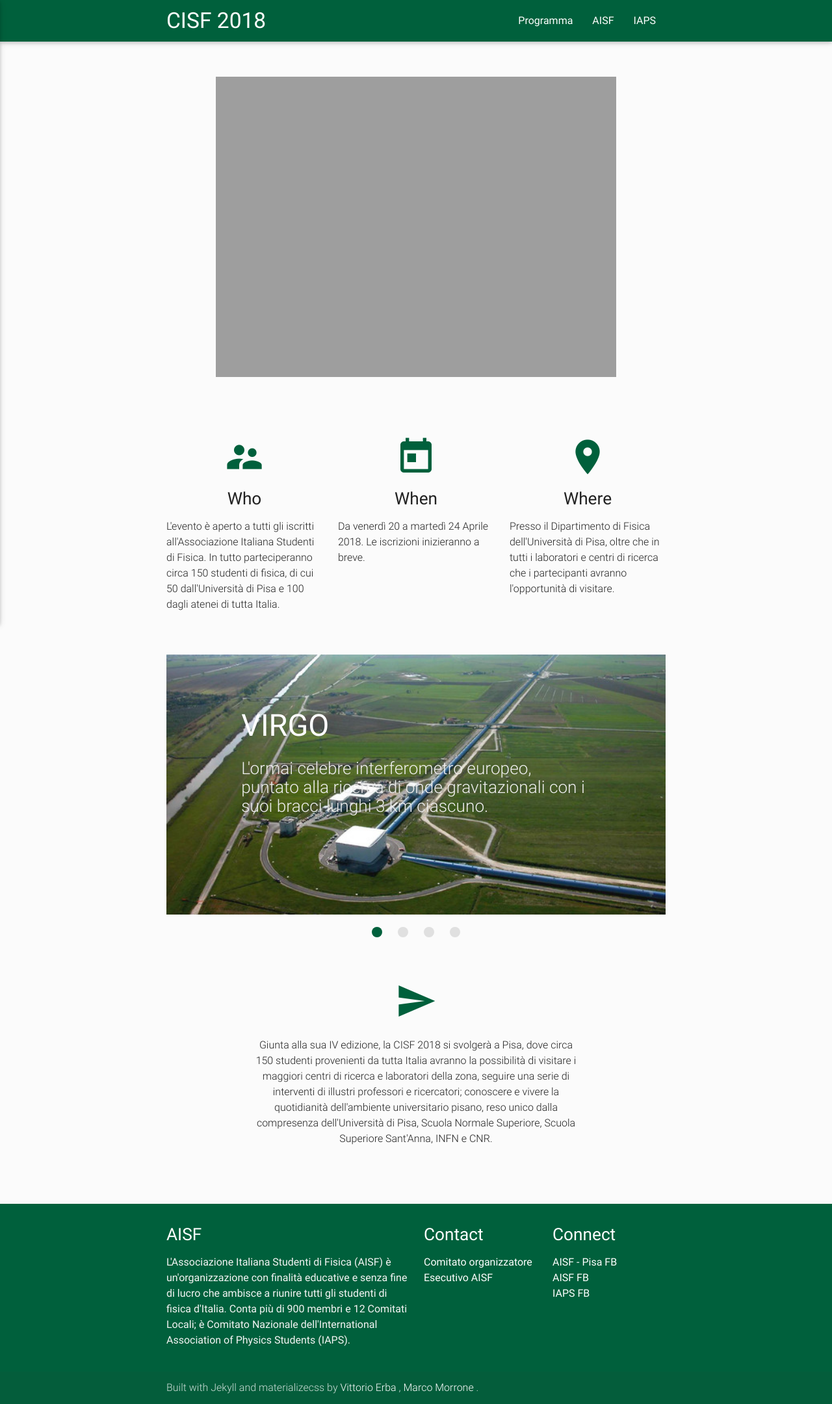
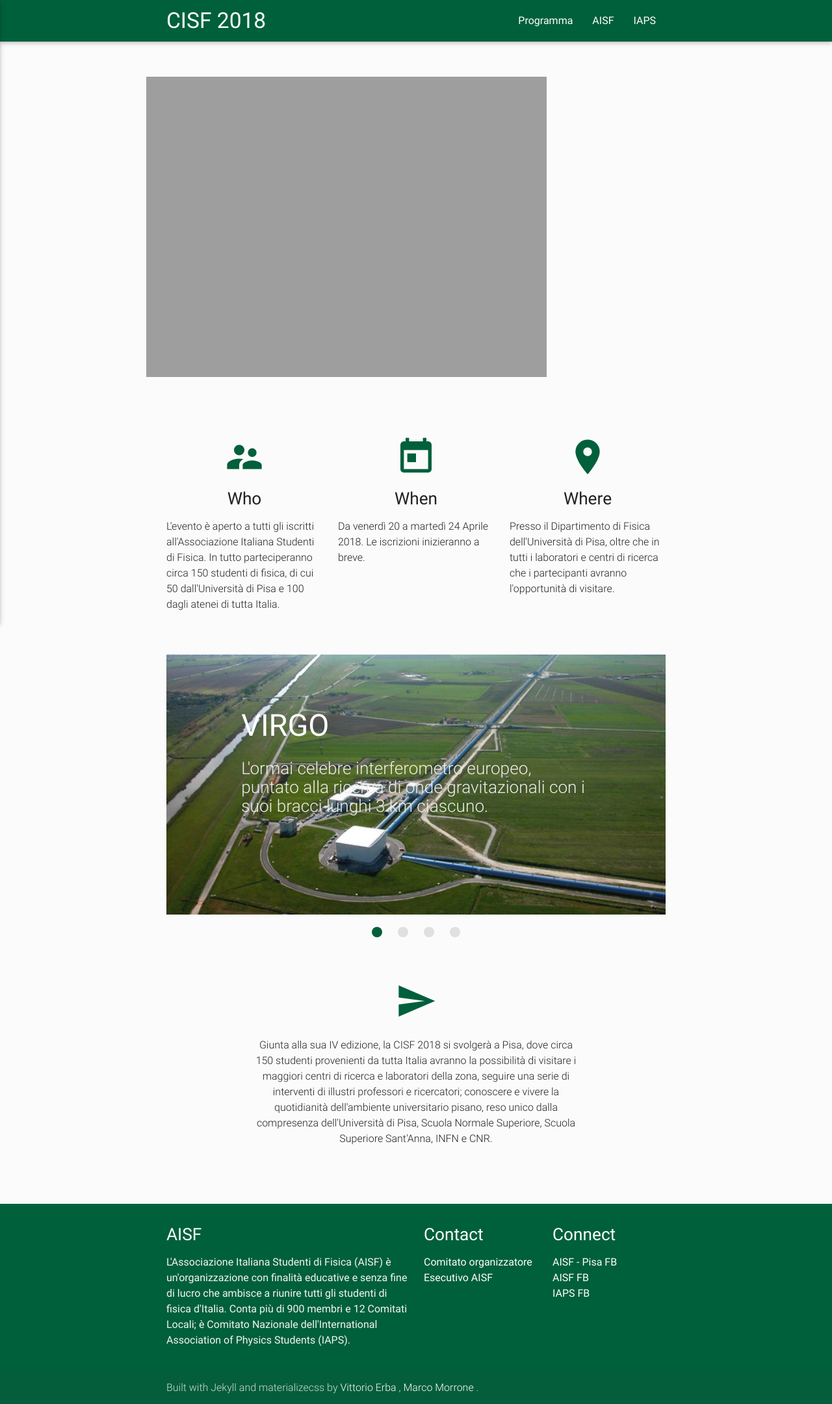
Before and after one commit to AndreaGurgone/AndreaGurgone.github.io, a Jekyll site: the page built from index.html, in a window 1280 px wide. Shown: the whole page at 65% size. Built offline with Jekyll 4.4.1, drawn with Linux system fonts in a browser that asks for light colours; nearby versions of some CDN libraries.

Commit message:
Update banner.html

```diff
--- a/_includes/banner.html
+++ b/_includes/banner.html
@@ -1,6 +1,6 @@
 <div id="index-banner">
   <div class="row">
-    <div class="col s22 offset-s1 m6 offset-m3">
+    <div class="col s22 offset-s1 m6 offset-m2">
       <h1>
          <img id="index-top-logo" src="{{ site.url }}/{{ site.data.home.banner }}" alt="Event logo">
       </h1>
```
